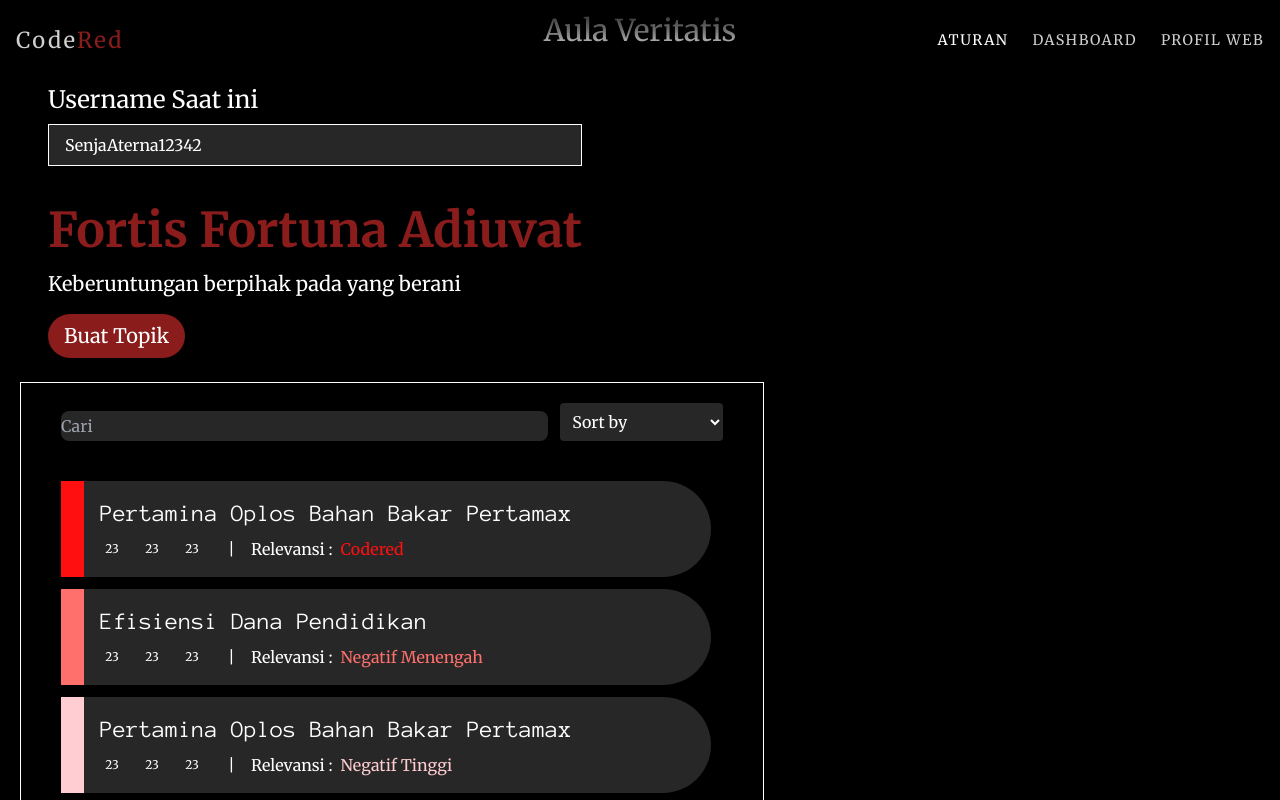
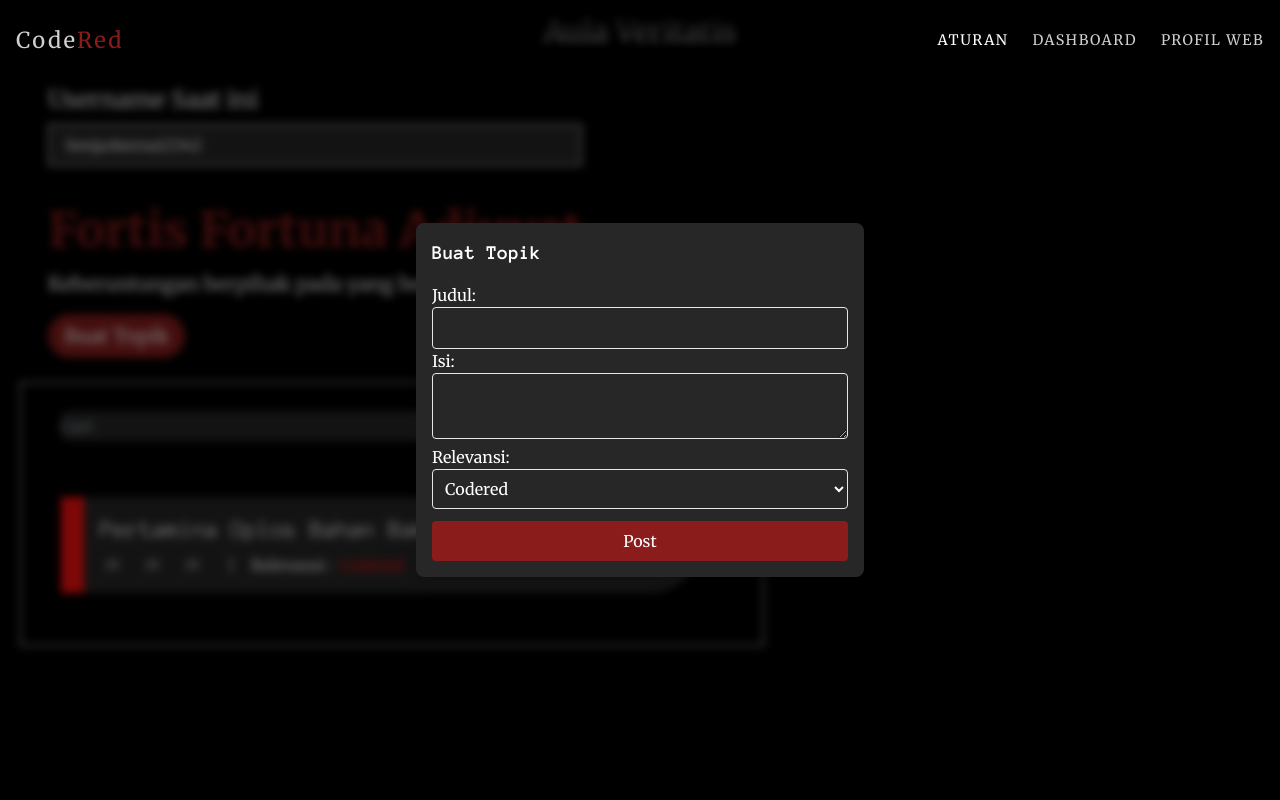
Before and after one commit to Reydv/codered, a React (Create React App) app: page /comunity in a window 1280 px wide. Both pictures are taken after a click on the button "Buat Topik". Shown: the top 800 px of the page. Built offline with nearby package versions, Linux system fonts and the light colour scheme.

Commit message:
form nambah topik

```diff
--- /dev/null
+++ b/src/components/Modal.js
@@ -0,0 +1,90 @@
+import { useState } from "react";
+
+export default function Modal({ isOpen, onClose, title, updateItems, items }) {
+  const [judul, setJudul] = useState("");
+  const [isi, setIsi] = useState("");
+  const [relevansi, setRelevansi] = useState("0");
+
+  const handleSubmit = (e) => {
+    e.preventDefault();
+
+    if (!judul) {
+      alert("Judul is required");
+      return;
+    }
+
+    const newItem = {
+      id: crypto.randomUUID(),
+      judul,
+      isi,
+      relevansi,
+    };
+
+    const updatedItems = [...items, newItem];
+    // setItems(updatedItems);
+    updateItems(updatedItems);
+    localStorage.setItem("items", JSON.stringify(updatedItems));
+
+    // Trigger storage event so `ContentComunity` updates immediately
+    window.dispatchEvent(new Event("storage"));
+
+    // Reset fields
+    setJudul("");
+    setIsi("");
+    setRelevansi("0");
+
+    onClose();
+  };
+
+  if (!isOpen) return null;
+
+  return (
+    <div
+      className="fixed inset-0 z-50 flex items-center justify-center p-4 bg-black/50 backdrop-blur-sm"
+      aria-modal="true"
+      role="dialog"
+      onClick={(e) => e.target === e.currentTarget && onClose()}
+    >
+      <div className="bg-primary rounded-lg shadow-lg w-full max-w-md p-4">
+        <h2 className="text-xl font-semibold">{title}</h2>
+        <form onSubmit={handleSubmit} className="mt-4">
+          <label htmlFor="judul">Judul:</label>
+          <input
+            id="judul"
+            type="text"
+            value={judul}
+            onChange={(e) => setJudul(e.target.value)}
+            className="w-full p-2 border rounded bg-primary"
+            required
+          />
+          <br />
+          <label htmlFor="isi">Isi:</label>
+          <textarea
+            id="isi"
+            value={isi}
+            onChange={(e) => setIsi(e.target.value)}
+            className="w-full p-2 border rounded bg-primary"
+          />
+          <br />
+          <label>Relevansi:</label>
+          <select
+            value={relevansi}
+            onChange={(e) => setRelevansi(e.target.value)}
+            className="w-full p-2 border rounded bg-primary"
+          >
+            <option value="0">Codered</option>
+            <option value="1">Negatif Menengah</option>
+            <option value="2">Negatif Rendah</option>
+            <option value="3">Positif Rendah</option>
+            <option value="4">Positif Menengah</option>
+            <option value="5">Positif Tinggi</option>
+          </select>
+          <br />
+          <button className="w-full bg-accent text-white p-2 mt-3 rounded">
+            Post
+          </button>
+        </form>
+      </div>
+    </div>
+  );
+}
--- a/src/pages/ContentComunity.js
+++ b/src/pages/ContentComunity.js
@@ -1,8 +1,37 @@
 import ComPostList from "../components/ComPostList";
+import { useState, useEffect } from "react";
+import Modal from "../components/Modal";
 
 export default function ContentComunity() {
+  // Modal func
+  const [isModalOpen, setIsModalOpen] = useState(false);
+
+  const openModal = () => setIsModalOpen(true);
+  const closeModal = () => setIsModalOpen(false);
+
+  // Fetch data from local storage
+  const [items, setItems] = useState(() => {
+    // Load from Local Storage when the app starts
+    const storedItems = localStorage.getItem("items");
+    return storedItems ? JSON.parse(storedItems) : []; // Parse stored JSON or use an empty array
+  });
+
+  useEffect(() => {
+    const storedItems = localStorage.getItem("items");
+    if (storedItems) {
+      setItems(JSON.parse(storedItems));
+    }
+  }, []);
+
   return (
     <div className="max-h-screen">
+      <Modal
+        isOpen={isModalOpen}
+        onClose={closeModal}
+        title={"Buat Topik"}
+        updateItems={setItems}
+        items={items}
+      />
       <h1 className="text-3xl text-center my-3">Aula Veritatis</h1>
       <div className="flex justify-between px-5 max-w-screen flex-wrap">
         <div className="px-4 m-3 my-6">
@@ -17,7 +46,10 @@ export default function ContentComunity() {
               Fortis Fortuna Adiuvat
             </h1>
             <p className="text-xl">Keberuntungan berpihak pada yang berani</p>
-            <button className="rounded-3xl bg-accent w-fit px-4 py-2 text-xl">
+            <button
+              className="rounded-3xl bg-accent w-fit px-4 py-2 text-xl"
+              onClick={openModal}
+            >
               Buat Topik
             </button>
           </div>
@@ -37,15 +69,18 @@ export default function ContentComunity() {
             </select>
           </div>
           <div className="flex flex-col gap-3 py-4 pr-3 overflow-scroll max-h-full">
-            <ComPostList />
-            <ComPostList rel={1} judul="Efisiensi Dana Pendidikan" />
-            <ComPostList rel={2} />
-            <ComPostList rel={3} />
-            <ComPostList rel={4} />
-            <ComPostList rel={1} />
-            <ComPostList rel={2} />
-            <ComPostList rel={3} />
-            <ComPostList rel={4} />
+            {items.length === 0 && (
+              <div className="flex flex-col gap-3 py-4 pr-3 overflow-scroll max-h-full">
+                <ComPostList />
+              </div>
+            )}
+            {items.length > 0 && (
+              <div className="flex flex-col gap-3 py-4 pr-3 overflow-scroll max-h-full">
+                {items.map((item) => (
+                  <ComPostList judul={item.judul} rel={item.relevansi} />
+                ))}
+              </div>
+            )}
           </div>
         </div>
       </div>
--- a/src/pages/Main.js
+++ b/src/pages/Main.js
@@ -31,7 +31,7 @@ function Main() {
           </a>
           <a
             className="border-[#3A3A3A] border text-secondary w-full sm:w-[400px] h-[48px] text-[16px] sm:text-[18px] font-serif font-bold tracking-[0.16em] uppercase hover:bg-[#3A3A3A] hover:text-[#FFFFFF] hover:border-[#D0D0D0] transition-all duration-300 flex justify-center items-center"
-            href="/posts"
+            href="/comunity"
           >
             Konten Komunitas
           </a>
```
